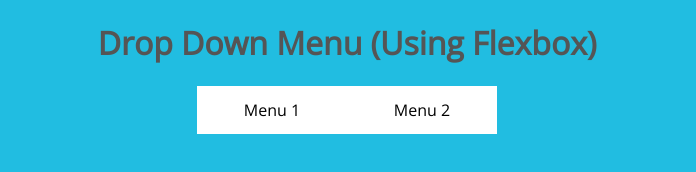
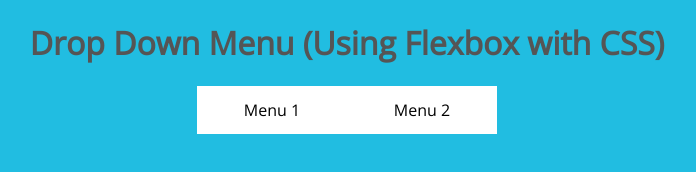
Before and after one commit to code-warrior/drop-down-menu, a plain HTML site: page index.html in a window 1280 px wide. Shown: the whole page, without its empty margins (293-989 px from the left). Drawn offline with nearby package versions, Linux system fonts and the light colour scheme; files that its build step writes are made by us from their sources.

Commit message:
Reindent HTML using 2 spaces (instead of 3)

```diff
--- a/index.html
+++ b/index.html
@@ -7,7 +7,7 @@
 </head>
 <body>
 <header>
-      <h1>Drop Down Menu (Using Flexbox)</h1>
+  <h1>Drop Down Menu (Using Flexbox with CSS)</h1>
   <nav>
     <ul>
       <li><a href="#">Menu 1</a>
```
Lines whose indentation alone changed are shown as unchanged.
